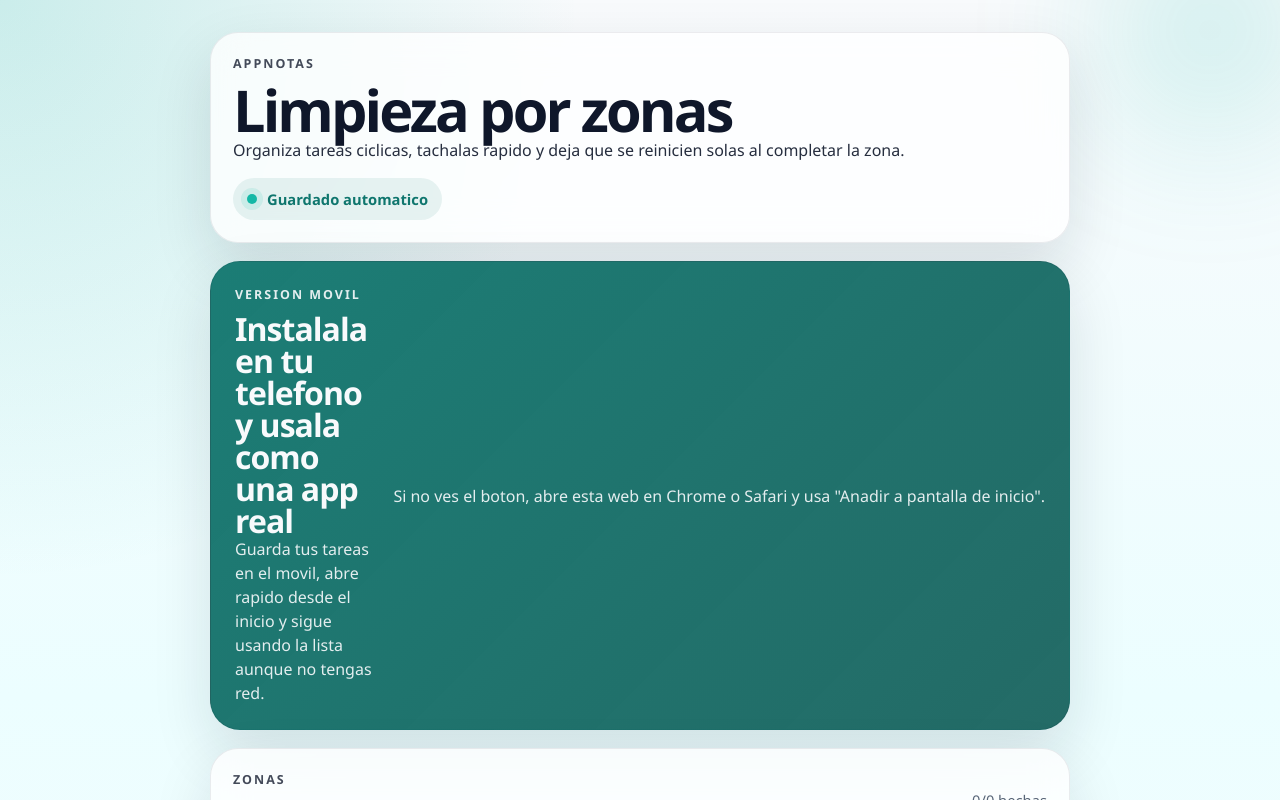
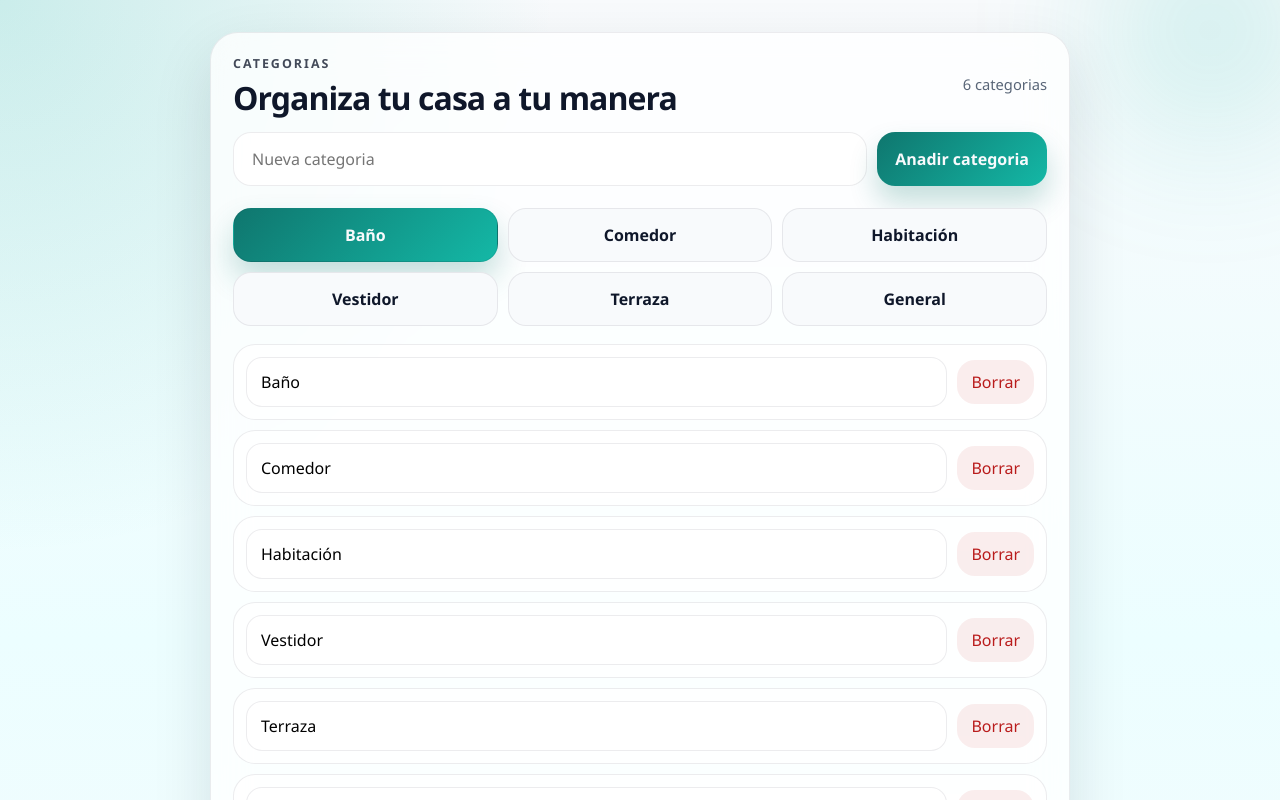
Before and after one commit to ManuelLleonart/AppNotas, a React (Vite) app: page / in a window 1280 px wide. Shown: the top 800 px of the page. Built offline with nearby package versions, Linux system fonts and the light colour scheme.

Commit message:
Remove top cards and make categories editable

```diff
--- a/src/App.jsx
+++ b/src/App.jsx
@@ -1,6 +1,6 @@
-import React, { useEffect, useState } from "react";
+import React, { useEffect, useMemo, useState } from "react";
 
-const ZONES = [
+const DEFAULT_CATEGORIES = [
   { key: "bano", label: "Ba\u00f1o" },
   { key: "comedor", label: "Comedor" },
   { key: "habitacion", label: "Habitaci\u00f3n" },
@@ -9,136 +9,127 @@ const ZONES = [
   { key: "general", label: "General" }
 ];
 
-const STORAGE_KEY = "weekly-cyclic-tasks-v2";
+const TASKS_STORAGE_KEY = "weekly-cyclic-tasks-v3";
+const CATEGORIES_STORAGE_KEY = "weekly-cyclic-categories-v1";
 
-function createEmptyZones() {
-  return ZONES.reduce((accumulator, zone) => {
-    accumulator[zone.key] = [];
+function uid() {
+  return Math.random().toString(36).slice(2, 10);
+}
+
+function buildEmptyTasks(categories) {
+  return categories.reduce((accumulator, category) => {
+    accumulator[category.key] = [];
     return accumulator;
   }, {});
 }
 
-function normalizeStoredTasks(value) {
-  const fallback = createEmptyZones();
+function normalizeCategories(value) {
+  if (!Array.isArray(value) || value.length === 0) {
+    return DEFAULT_CATEGORIES;
+  }
+
+  const seen = new Set();
+  const normalized = value
+    .map((category) => {
+      if (!category || typeof category !== "object") {
+        return null;
+      }
+
+      const key = typeof category.key === "string" && category.key.trim() ? category.key.trim() : uid();
+      const label =
+        typeof category.label === "string" && category.label.trim()
+          ? category.label.trim()
+          : "Sin nombre";
+
+      if (seen.has(key)) {
+        return null;
+      }
+
+      seen.add(key);
+      return { key, label };
+    })
+    .filter(Boolean);
+
+  return normalized.length > 0 ? normalized : DEFAULT_CATEGORIES;
+}
+
+function normalizeTasks(value, categories) {
+  const fallback = buildEmptyTasks(categories);
 
   if (!value || typeof value !== "object") {
     return fallback;
   }
 
-  return ZONES.reduce((accumulator, zone) => {
-    accumulator[zone.key] = Array.isArray(value[zone.key]) ? value[zone.key] : [];
+  return categories.reduce((accumulator, category) => {
+    accumulator[category.key] = Array.isArray(value[category.key]) ? value[category.key] : [];
     return accumulator;
   }, {});
 }
 
-function uid() {
-  return Math.random().toString(36).slice(2, 10);
-}
-
-function InstallBanner({ deferredPrompt, onInstall, isStandalone }) {
-  if (isStandalone) {
-    return (
-      <section className="hero-banner success">
-        <div>
-          <p className="eyebrow">Instalada</p>
-          <h2>La app ya funciona como acceso directo</h2>
-          <p>
-            Puedes abrirla desde la pantalla de inicio y usarla tambien sin conexion.
-          </p>
-        </div>
-      </section>
-    );
-  }
-
-  return (
-    <section className="hero-banner">
-      <div>
-        <p className="eyebrow">Version movil</p>
-        <h2>Instalala en tu telefono y usala como una app real</h2>
-        <p>
-          Guarda tus tareas en el movil, abre rapido desde el inicio y sigue usando la lista aunque no tengas red.
-        </p>
-      </div>
-      {deferredPrompt ? (
-        <button className="primary-button install-button" onClick={onInstall}>
-          Instalar app
-        </button>
-      ) : (
-        <p className="install-hint">
-          Si no ves el boton, abre esta web en Chrome o Safari y usa "Anadir a pantalla de inicio".
-        </p>
-      )}
-    </section>
-  );
-}
-
 export default function App() {
-  const [selectedZone, setSelectedZone] = useState(ZONES[0].key);
-  const [text, setText] = useState("");
-  const [tasksByZone, setTasksByZone] = useState(() => {
+  const [categories, setCategories] = useState(() => {
     try {
-      const saved = localStorage.getItem(STORAGE_KEY);
-      return normalizeStoredTasks(saved ? JSON.parse(saved) : null);
+      const saved = localStorage.getItem(CATEGORIES_STORAGE_KEY);
+      return normalizeCategories(saved ? JSON.parse(saved) : null);
     } catch {
-      return createEmptyZones();
+      return DEFAULT_CATEGORIES;
     }
   });
-  const [deferredPrompt, setDeferredPrompt] = useState(null);
-  const [isStandalone, setIsStandalone] = useState(false);
+  const [selectedCategory, setSelectedCategory] = useState(() => DEFAULT_CATEGORIES[0].key);
+  const [taskText, setTaskText] = useState("");
+  const [newCategory, setNewCategory] = useState("");
+  const [tasksByCategory, setTasksByCategory] = useState(() => {
+    try {
+      const savedCategories = localStorage.getItem(CATEGORIES_STORAGE_KEY);
+      const activeCategories = normalizeCategories(savedCategories ? JSON.parse(savedCategories) : null);
+      const savedTasks = localStorage.getItem(TASKS_STORAGE_KEY);
+      return normalizeTasks(savedTasks ? JSON.parse(savedTasks) : null, activeCategories);
+    } catch {
+      return buildEmptyTasks(DEFAULT_CATEGORIES);
+    }
+  });
 
-  const currentZone = ZONES.find((zone) => zone.key === selectedZone) || ZONES[0];
-  const tasks = tasksByZone[selectedZone] || [];
+  const currentCategory =
+    categories.find((category) => category.key === selectedCategory) || categories[0] || null;
+  const tasks = currentCategory ? tasksByCategory[currentCategory.key] || [] : [];
   const completedCount = tasks.filter((task) => task.done).length;
   const allCompleted = tasks.length > 0 && completedCount === tasks.length;
   const progress = tasks.length === 0 ? 0 : Math.round((completedCount / tasks.length) * 100);
 
   useEffect(() => {
-    localStorage.setItem(STORAGE_KEY, JSON.stringify(tasksByZone));
-  }, [tasksByZone]);
+    localStorage.setItem(CATEGORIES_STORAGE_KEY, JSON.stringify(categories));
+  }, [categories]);
 
   useEffect(() => {
-    const mediaQuery = window.matchMedia("(display-mode: standalone)");
-    const syncStandalone = () => {
-      setIsStandalone(mediaQuery.matches || window.navigator.standalone === true);
-    };
-
-    syncStandalone();
-    mediaQuery.addEventListener("change", syncStandalone);
-
-    return () => {
-      mediaQuery.removeEventListener("change", syncStandalone);
-    };
-  }, []);
+    localStorage.setItem(TASKS_STORAGE_KEY, JSON.stringify(tasksByCategory));
+  }, [tasksByCategory]);
 
   useEffect(() => {
-    const handleBeforeInstallPrompt = (event) => {
-      event.preventDefault();
-      setDeferredPrompt(event);
-    };
+    setTasksByCategory((previous) => {
+      const next = normalizeTasks(previous, categories);
+      const previousKeys = Object.keys(previous || {});
+      const nextKeys = Object.keys(next);
+      const sameShape =
+        previousKeys.length === nextKeys.length &&
+        nextKeys.every((key) => previous[key] === next[key]);
 
-    const handleAppInstalled = () => {
-      setDeferredPrompt(null);
-      setIsStandalone(true);
-    };
+      return sameShape ? previous : next;
+    });
 
-    window.addEventListener("beforeinstallprompt", handleBeforeInstallPrompt);
-    window.addEventListener("appinstalled", handleAppInstalled);
-
-    return () => {
-      window.removeEventListener("beforeinstallprompt", handleBeforeInstallPrompt);
-      window.removeEventListener("appinstalled", handleAppInstalled);
-    };
-  }, []);
+    if (!currentCategory && categories[0]) {
+      setSelectedCategory(categories[0].key);
+    }
+  }, [categories, currentCategory]);
 
   useEffect(() => {
-    if (!allCompleted) {
+    if (!allCompleted || !currentCategory) {
       return undefined;
     }
 
     const timer = window.setTimeout(() => {
-      setTasksByZone((previous) => ({
+      setTasksByCategory((previous) => ({
         ...previous,
-        [selectedZone]: previous[selectedZone].map((task) => ({
+        [currentCategory.key]: previous[currentCategory.key].map((task) => ({
           ...task,
           done: false
         }))
@@ -146,70 +137,140 @@ export default function App() {
     }, 1200);
 
     return () => window.clearTimeout(timer);
-  }, [allCompleted, selectedZone]);
+  }, [allCompleted, currentCategory]);
 
   const addTask = () => {
-    const trimmed = text.trim();
-    if (!trimmed) {
+    const trimmed = taskText.trim();
+    if (!trimmed || !currentCategory) {
       return;
     }
 
-    setTasksByZone((previous) => ({
+    setTasksByCategory((previous) => ({
       ...previous,
-      [selectedZone]: [
-        ...previous[selectedZone],
-        {
-          id: uid(),
-          label: trimmed,
-          done: false
-        }
+      [currentCategory.key]: [
+        ...previous[currentCategory.key],
+        { id: uid(), label: trimmed, done: false }
       ]
     }));
-    setText("");
+    setTaskText("");
   };
 
   const toggleTask = (id) => {
-    setTasksByZone((previous) => ({
+    if (!currentCategory) {
+      return;
+    }
+
+    setTasksByCategory((previous) => ({
       ...previous,
-      [selectedZone]: previous[selectedZone].map((task) =>
+      [currentCategory.key]: previous[currentCategory.key].map((task) =>
         task.id === id ? { ...task, done: !task.done } : task
       )
     }));
   };
 
   const deleteTask = (id) => {
-    setTasksByZone((previous) => ({
+    if (!currentCategory) {
+      return;
+    }
+
+    setTasksByCategory((previous) => ({
       ...previous,
-      [selectedZone]: previous[selectedZone].filter((task) => task.id !== id)
+      [currentCategory.key]: previous[currentCategory.key].filter((task) => task.id !== id)
     }));
   };
 
-  const resetZone = () => {
-    setTasksByZone((previous) => ({
+  const resetCategory = () => {
+    if (!currentCategory) {
+      return;
+    }
+
+    setTasksByCategory((previous) => ({
       ...previous,
-      [selectedZone]: previous[selectedZone].map((task) => ({
+      [currentCategory.key]: previous[currentCategory.key].map((task) => ({
         ...task,
         done: false
       }))
     }));
   };
 
-  const clearZone = () => {
-    setTasksByZone((previous) => ({
+  const clearCategory = () => {
+    if (!currentCategory) {
+      return;
+    }
+
+    setTasksByCategory((previous) => ({
       ...previous,
-      [selectedZone]: []
+      [currentCategory.key]: []
     }));
   };
 
-  const installApp = async () => {
-    if (!deferredPrompt) {
+  const addCategory = () => {
+    const trimmed = newCategory.trim();
+    if (!trimmed) {
       return;
     }
 
-    await deferredPrompt.prompt();
-    await deferredPrompt.userChoice;
-    setDeferredPrompt(null);
+    const category = { key: uid(), label: trimmed };
+    setCategories((previous) => [...previous, category]);
+    setTasksByCategory((previous) => ({
+      ...previous,
+      [category.key]: []
+    }));
+    setSelectedCategory(category.key);
+    setNewCategory("");
   };
+
+  const renameCategory = (key, label) => {
+    const trimmed = label.trimStart();
+
+    setCategories((previous) =>
+      previous.map((category) =>
+        category.key === key ? { ...category, label: trimmed || category.label } : category
+      )
+    );
+  };
+
+  const finishRenameCategory = (key, label) => {
+    const trimmed = label.trim();
+    if (!trimmed) {
+      return;
+    }
+
+    setCategories((previous) =>
+      previous.map((category) =>
+        category.key === key ? { ...category, label: trimmed } : category
+      )
+    );
+  };
+
+  const deleteCategory = (key) => {
+    if (categories.length === 1) {
+      return;
+    }
+
+    setCategories((previous) => previous.filter((category) => category.key !== key));
+    setTasksByCategory((previous) => {
+      const next = { ...previous };
+      delete next[key];
+      return next;
+    });
+
+    if (selectedCategory === key) {
+      const remaining = categories.find((category) => category.key !== key);
+      if (remaining) {
+        setSelectedCategory(remaining.key);
+      }
+    }
+  };
+
+  const categoriesSummary = useMemo(
+    () => `${categories.length} categor${categories.length === 1 ? "ia" : "ias"}`,
+    [categories.length]
+  );
+
+  if (!currentCategory) {
+    return null;
+  }
 
   return (
     <div className="app-shell">
@@ -217,46 +278,59 @@ export default function App() {
       <div className="background-glow background-glow-b" />
 
       <main className="app-frame">
-        <header className="topbar">
-          <div>
-            <p className="eyebrow">AppNotas</p>
-            <h1>Limpieza por zonas</h1>
-            <p className="subtitle">
-              Organiza tareas ciclicas, tachalas rapido y deja que se reinicien solas al completar la zona.
-            </p>
-          </div>
-          <div className="status-pill">
-            <span className="status-dot" />
-            Guardado automatico
-          </div>
-        </header>
-
-        <InstallBanner
-          deferredPrompt={deferredPrompt}
-          onInstall={installApp}
-          isStandalone={isStandalone}
-        />
-
         <section className="panel">
           <div className="section-heading">
             <div>
-              <p className="eyebrow">Zonas</p>
-              <h2>Elige donde vas a trabajar</h2>
+              <p className="eyebrow">Categorias</p>
+              <h2>Organiza tu casa a tu manera</h2>
             </div>
-            <p className="counter-text">
-              {completedCount}/{tasks.length || 0} hechas
-            </p>
+            <p className="counter-text">{categoriesSummary}</p>
+          </div>
+
+          <div className="composer category-composer">
+            <input
+              value={newCategory}
+              onChange={(event) => setNewCategory(event.target.value)}
+              onKeyDown={(event) => {
+                if (event.key === "Enter") {
+                  addCategory();
+                }
+              }}
+              placeholder="Nueva categoria"
+            />
+            <button className="primary-button" onClick={addCategory}>
+              Anadir categoria
+            </button>
           </div>
 
           <div className="zone-grid">
-            {ZONES.map((zone) => (
+            {categories.map((category) => (
               <button
-                key={zone.key}
-                className={zone.key === selectedZone ? "zone-chip active" : "zone-chip"}
-                onClick={() => setSelectedZone(zone.key)}
+                key={category.key}
+                className={category.key === selectedCategory ? "zone-chip active" : "zone-chip"}
+                onClick={() => setSelectedCategory(category.key)}
               >
-                {zone.label}
+                {category.label}
               </button>
+            ))}
+          </div>
+
+          <div className="category-editor-list">
+            {categories.map((category) => (
+              <article key={category.key} className="category-editor-card">
+                <input
+                  value={category.label}
+                  onChange={(event) => renameCategory(category.key, event.target.value)}
+                  onBlur={(event) => finishRenameCategory(category.key, event.target.value)}
+                />
+                <button
+                  className="ghost-button"
+                  onClick={() => deleteCategory(category.key)}
+                  disabled={categories.length === 1}
+                >
+                  Borrar
+                </button>
+              </article>
             ))}
           </div>
         </section>
@@ -265,7 +339,7 @@ export default function App() {
           <div className="section-heading">
             <div>
               <p className="eyebrow">Hoy</p>
-              <h2>{currentZone.label}</h2>
+              <h2>{currentCategory.label}</h2>
             </div>
             <div className="progress-ring">
               <strong>{progress}%</strong>
@@ -275,14 +349,14 @@ export default function App() {
 
           <div className="composer">
             <input
-              value={text}
-              onChange={(event) => setText(event.target.value)}
+              value={taskText}
+              onChange={(event) => setTaskText(event.target.value)}
               onKeyDown={(event) => {
                 if (event.key === "Enter") {
                   addTask();
                 }
               }}
-              placeholder={`Nueva tarea para ${currentZone.label.toLowerCase()}`}
+              placeholder={`Nueva tarea para ${currentCategory.label.toLowerCase()}`}
             />
             <button className="primary-button" onClick={addTask}>
               Anadir
@@ -298,7 +372,7 @@ export default function App() {
               <article className="empty-state">
                 <h3>No hay tareas todavia</h3>
                 <p>
-                  Crea tu primera tarea para {currentZone.label.toLowerCase()} y la tendras guardada en el movil.
+                  Crea tu primera tarea para {currentCategory.label.toLowerCase()} y la tendras guardada en el movil.
                 </p>
               </article>
             ) : (
@@ -325,17 +399,17 @@ export default function App() {
           </div>
 
           <div className="action-row">
-            <button className="secondary-button" onClick={resetZone}>
+            <button className="secondary-button" onClick={resetCategory}>
               Desmarcar todas
             </button>
-            <button className="secondary-button danger" onClick={clearZone}>
-              Vaciar zona
+            <button className="secondary-button danger" onClick={clearCategory}>
+              Vaciar categoria
             </button>
           </div>
 
           {allCompleted ? (
             <div className="done-banner">
-              Todo listo en {currentZone.label.toLowerCase()}. Reiniciando las tareas para la siguiente vuelta.
+              Todo listo en {currentCategory.label.toLowerCase()}. Reiniciando las tareas para la siguiente vuelta.
             </div>
           ) : null}
         </section>
--- a/src/styles.css
+++ b/src/styles.css
@@ -87,36 +87,16 @@ button {
   gap: 18px;
 }
 
-.topbar,
-.panel,
-.hero-banner {
+.panel {
   backdrop-filter: blur(18px);
   background: var(--panel);
   border: 1px solid var(--border);
   box-shadow: var(--shadow);
 }
 
-.topbar,
 .panel {
   border-radius: 28px;
   padding: 22px;
-}
-
-.hero-banner {
-  border-radius: 30px;
-  padding: 24px;
-  display: grid;
-  gap: 18px;
-  background:
-    linear-gradient(135deg, rgba(15, 118, 110, 0.95), rgba(17, 94, 89, 0.92)),
-    var(--panel-strong);
-  color: #f8fafc;
-}
-
-.hero-banner.success {
-  background:
-    linear-gradient(135deg, rgba(22, 101, 52, 0.96), rgba(21, 128, 61, 0.94)),
-    var(--panel-strong);
 }
 
 .eyebrow {
@@ -151,44 +131,11 @@ h3 {
   font-size: 1rem;
 }
 
-.subtitle,
-.install-hint,
 .counter-text,
 .empty-state p,
-.hero-banner p,
 .done-banner {
   color: inherit;
   opacity: 0.9;
-}
-
-.topbar {
-  display: grid;
-  gap: 16px;
-}
-
-.status-pill {
-  justify-self: start;
-  display: inline-flex;
-  align-items: center;
-  gap: 10px;
-  border-radius: 999px;
-  padding: 10px 14px;
-  background: rgba(15, 118, 110, 0.09);
-  color: var(--teal);
-  font-size: 0.92rem;
-  font-weight: 600;
-}
-
-.status-dot {
-  width: 10px;
-  height: 10px;
-  border-radius: 999px;
-  background: #14b8a6;
-  box-shadow: 0 0 0 6px rgba(20, 184, 166, 0.12);
-}
-
-.install-button {
-  justify-self: start;
 }
 
 .panel {
@@ -255,6 +202,10 @@ h3 {
 .composer {
   display: grid;
   gap: 10px;
+}
+
+.category-composer {
+  margin-bottom: 4px;
 }
 
 .composer input {
@@ -385,6 +336,41 @@ h3 {
   transform: translateY(-1px);
 }
 
+.category-editor-list {
+  display: grid;
+  gap: 10px;
+}
+
+.category-editor-card {
+  display: grid;
+  gap: 10px;
+  padding: 12px;
+  border-radius: 22px;
+  border: 1px solid var(--border);
+  background: rgba(255, 255, 255, 0.75);
+}
+
+.category-editor-card input {
+  width: 100%;
+  min-height: 48px;
+  padding: 12px 14px;
+  border-radius: 16px;
+  border: 1px solid var(--border);
+  background: #ffffff;
+  outline: none;
+}
+
+.category-editor-card input:focus {
+  border-color: rgba(15, 118, 110, 0.4);
+  box-shadow: 0 0 0 4px rgba(20, 184, 166, 0.14);
+}
+
+.ghost-button:disabled {
+  cursor: not-allowed;
+  opacity: 0.45;
+  transform: none;
+}
+
 .zone-chip:active,
 .primary-button:active,
 .secondary-button:active,
@@ -395,11 +381,6 @@ h3 {
 @media (min-width: 640px) {
   .app-shell {
     padding: 32px 20px 40px;
-  }
-
-  .hero-banner {
-    grid-template-columns: 1fr auto;
-    align-items: center;
   }
 
   .zone-grid {
@@ -419,6 +400,11 @@ h3 {
     align-items: center;
   }
 
+  .category-editor-card {
+    grid-template-columns: 1fr auto;
+    align-items: center;
+  }
+
   .ghost-button {
     justify-self: end;
   }
```
